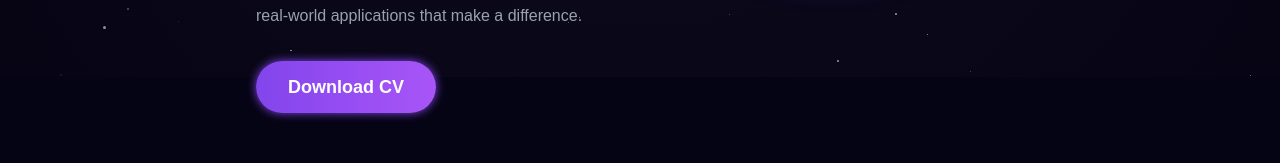
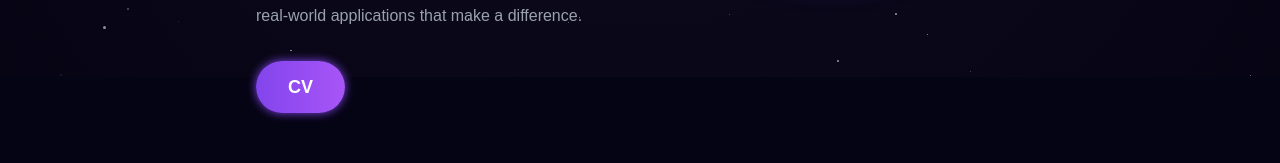
Before and after one commit to sivaprasad-kada/protfolio, a React (Vite) app: page / in a window 1280 px wide. Shown: the part 723-886 px from the top of the page. Built offline with nearby package versions, Linux system fonts and the light colour scheme.

Commit message:
cv added to the protfolio

```diff
--- a/src/components/About.jsx
+++ b/src/components/About.jsx
@@ -35,26 +35,25 @@ export default function About() {
             <a
               href={resume}
               target="_blank"
-              rel="noopener noreferrer"
               className="text-white py-3 px-8 rounded-full text-lg font-bold transition-all duration-300 hover:scale-105 hover:shadow-[0_0_20px_#8245ec]"
               style={{
                 background: 'linear-gradient(90deg,#8245ec,#a855f7)',
                 boxShadow: '0 0 10px #8245ec',
               }}
             >
-              Download CV
+              CV
             </a>
           </div>
 
         </div>
-          {/* Right side */}
-          <div className='md:w-1/2 flex justify-center items-center w-full'>
+        {/* Right side */}
+        <div className='md:w-1/2 flex justify-center items-center w-full'>
           <Tilt className='w-56 h-56 sm:w-72 sm:h-72 md:w-80 md:h-80 lg:w-96 lg:h-96 border-4 border-purple-700/50 rounded-full flex items-center justify-center p-2' tiltMaxAngleX={15} tiltMaxAngleY={15} perspective={1000} scale={1.05} transitionSpeed={1000} gyroscope={false}>
             <div className='w-full h-full rounded-full overflow-hidden shadow-[0_0_30px_rgba(130,69,236,0.6)]'>
               <img src={sivaprasad} alt='sivaprasadKada' className='w-full h-full object-cover rounded-full'></img>
             </div>
           </Tilt>
-          </div>
+        </div>
       </div>
     </section>
   )
```
